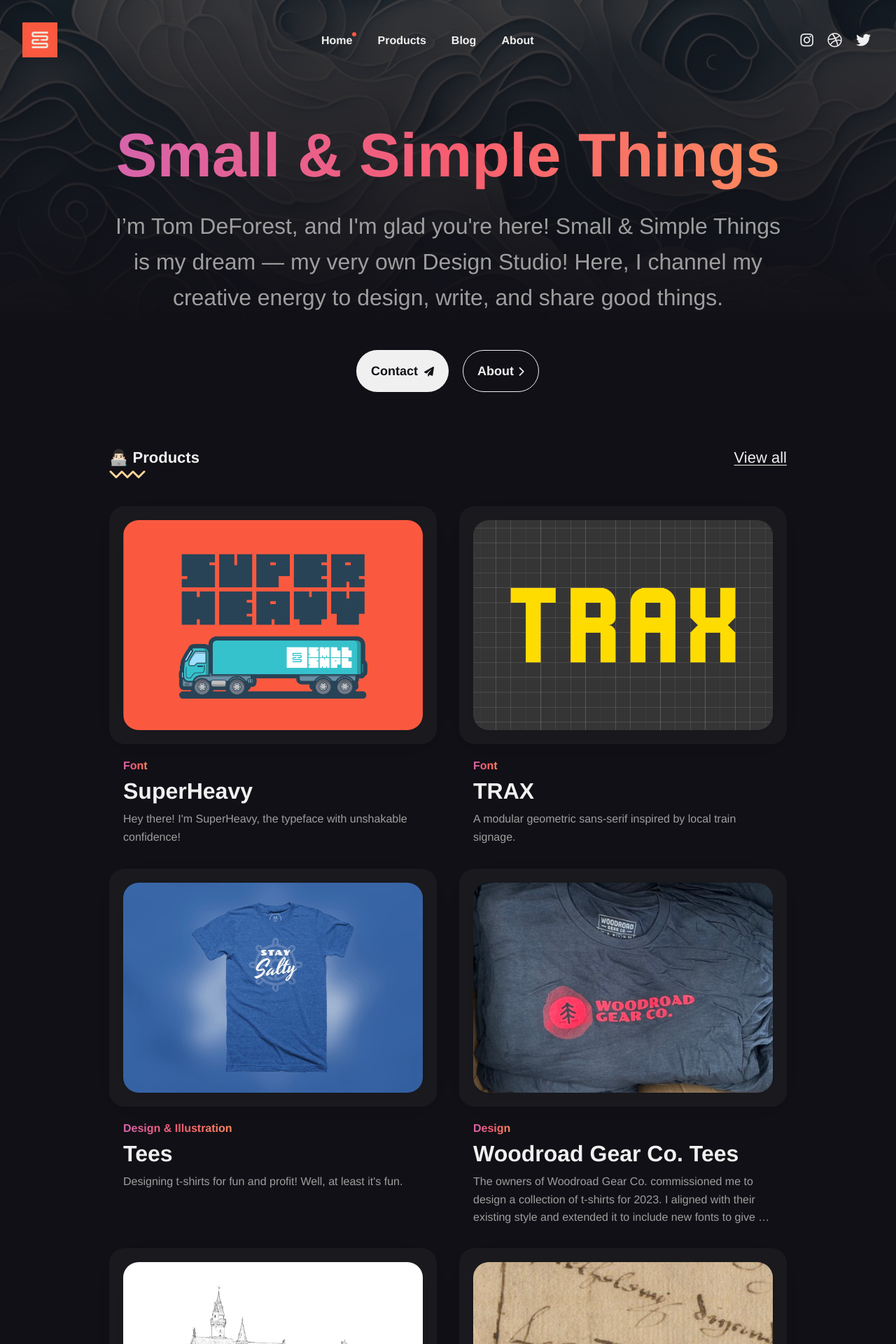
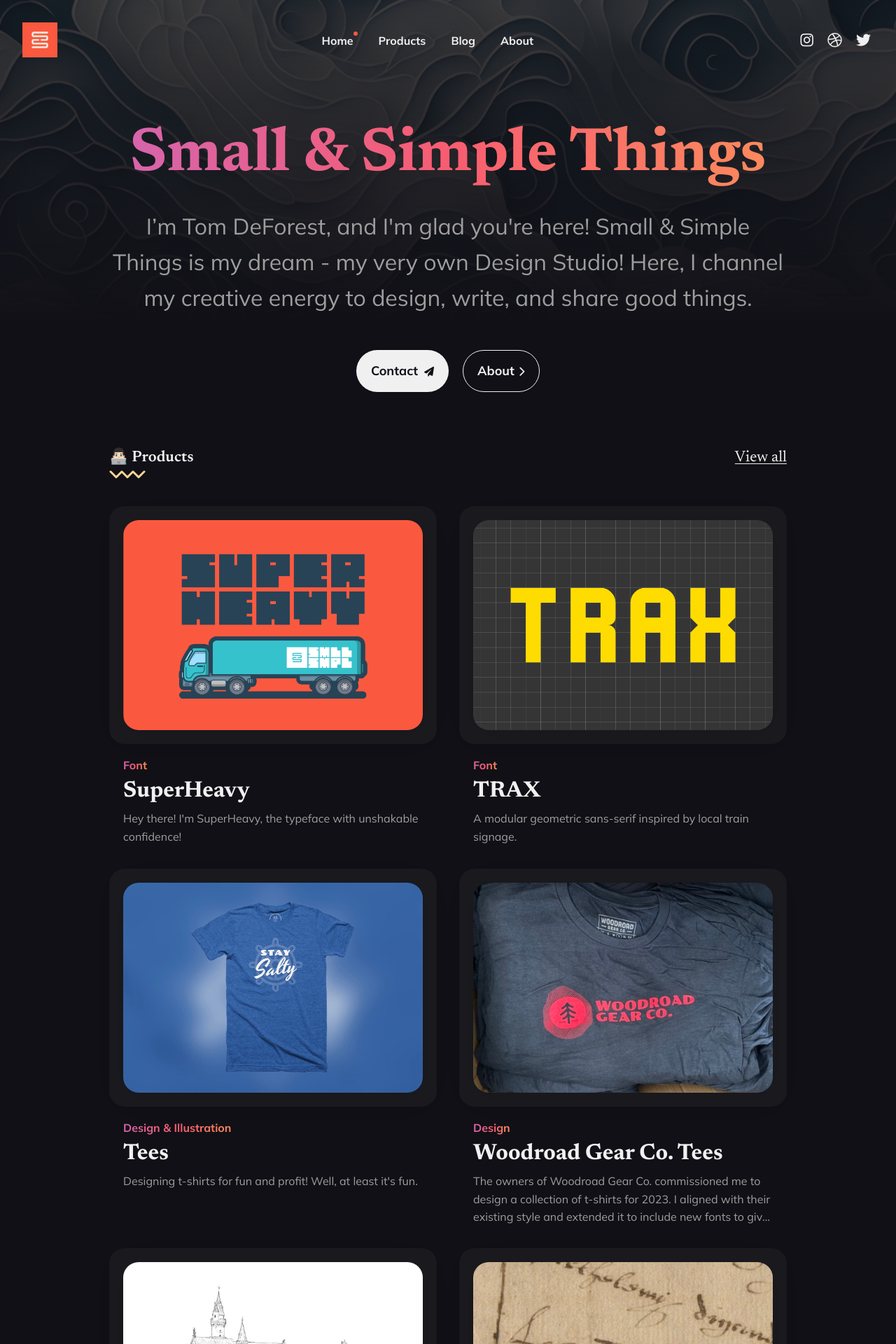
Before and after one commit to tomdeforest/tomdeforest.github.io, a Jekyll site: the page built from index.html, in a window 1280 px wide. Shown: the top 1920 px of the page at 70% size. Built offline with Jekyll 4.4.1, drawn with Linux system fonts in a browser that asks for light colours; some web fonts are replaced; the list of posts is cut into pages by our own code.

Commit message:
Revert "Switched to Zen Maru Gothic. Removed italics from hero."
This reverts commit a203272e6f35e1171943e907008bf54c69fad0ee.

```diff
--- a/_data/settings.yml
+++ b/_data/settings.yml
@@ -46,7 +46,7 @@ social:
 hero:
   enable: true
   hero_title: <span>Small & Simple Things</span> # Add the "span" tag to highlight text.
-  hero_description: I’m Tom DeForest, and I'm glad you're here! Small & Simple Things is my dream — my very own Design Studio! Here, I channel my creative energy to design, write, and share good things.
+  hero_description: I’m Tom DeForest, and I'm glad you're here! Small & Simple Things is my dream - my very own Design Studio! Here, I channel my creative energy to design, write, and share good things.
   hero_image: "/images/paper-art-waves.jpg"
   hero_button_contact: Contact
   hero_button_about: About
--- a/_includes/head.html
+++ b/_includes/head.html
@@ -21,9 +21,11 @@
   <meta property="og:image" content="{{ page.image | absolute_url }}">
 
   <!-- Fonts -->
-  <link rel="preconnect" href="https://fonts.googleapis.com">
-  <link rel="preconnect" href="https://fonts.gstatic.com" crossorigin>
-  <link href="https://fonts.googleapis.com/css2?family=Zen+Maru+Gothic:wght@400;900&display=swap" rel="stylesheet">
+  <link rel="preconnect" href="https://fonts.gstatic.com">
+
+  <link rel="preload" href="https://fonts.googleapis.com/css2?family=Mulish:wght@400;600;700&family=Newsreader:ital,opsz,wght@0,6..72,400;0,6..72,600;0,6..72,700;1,6..72,400;1,6..72,500&display=swap" as="style">
+
+  <link href="https://fonts.googleapis.com/css2?family=Mulish:wght@400;600;700&family=Newsreader:ital,opsz,wght@0,6..72,400;0,6..72,600;0,6..72,700;1,6..72,400;1,6..72,500&display=swap" rel="stylesheet">
 
   <script>
     {% if site.data.settings.color_scheme == "auto" %}
--- a/_sass/0-settings/_variables.scss
+++ b/_sass/0-settings/_variables.scss
@@ -19,12 +19,12 @@ $base-font-size: 19px;
 $base-font-style: normal;
 $base-font-variant: normal;
 $base-font-weight: normal;
-$base-font-family: 'Zen Maru Gothic', Helvetica Neue, Helvetica, Arial, sans-serif;
+$base-font-family: 'Mulish', Helvetica Neue, Helvetica, Arial, sans-serif;
 $base-line-height: 1.6;
 
 // Headings
 $heading-font-weight: 900;
-$heading-font-family: 'Zen Maru Gothic', Helvetica Neue, Helvetica, Arial, sans-serif;
+$heading-font-family: 'Newsreader', 'Times New Roman', Georgia, serif;
 
 $font-size-h1: 36px;
 $font-size-h2: 28px;
```
